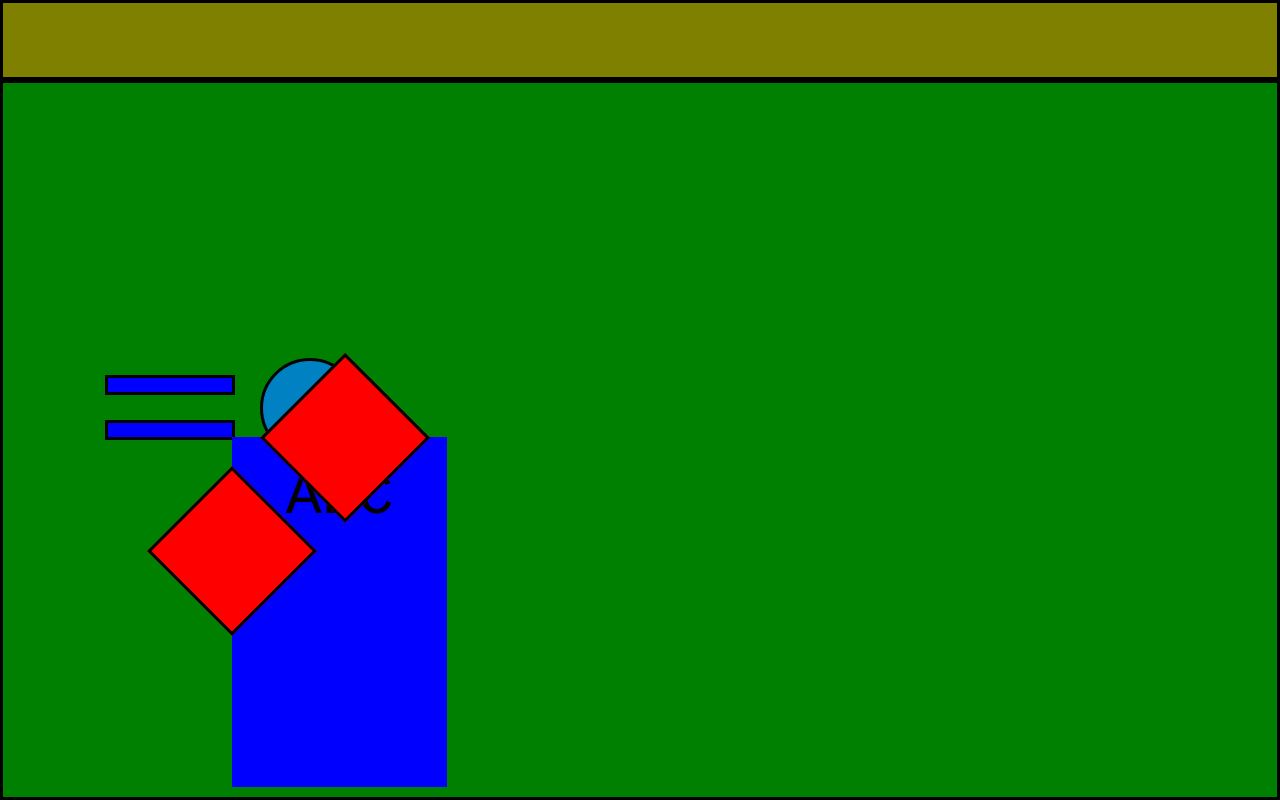
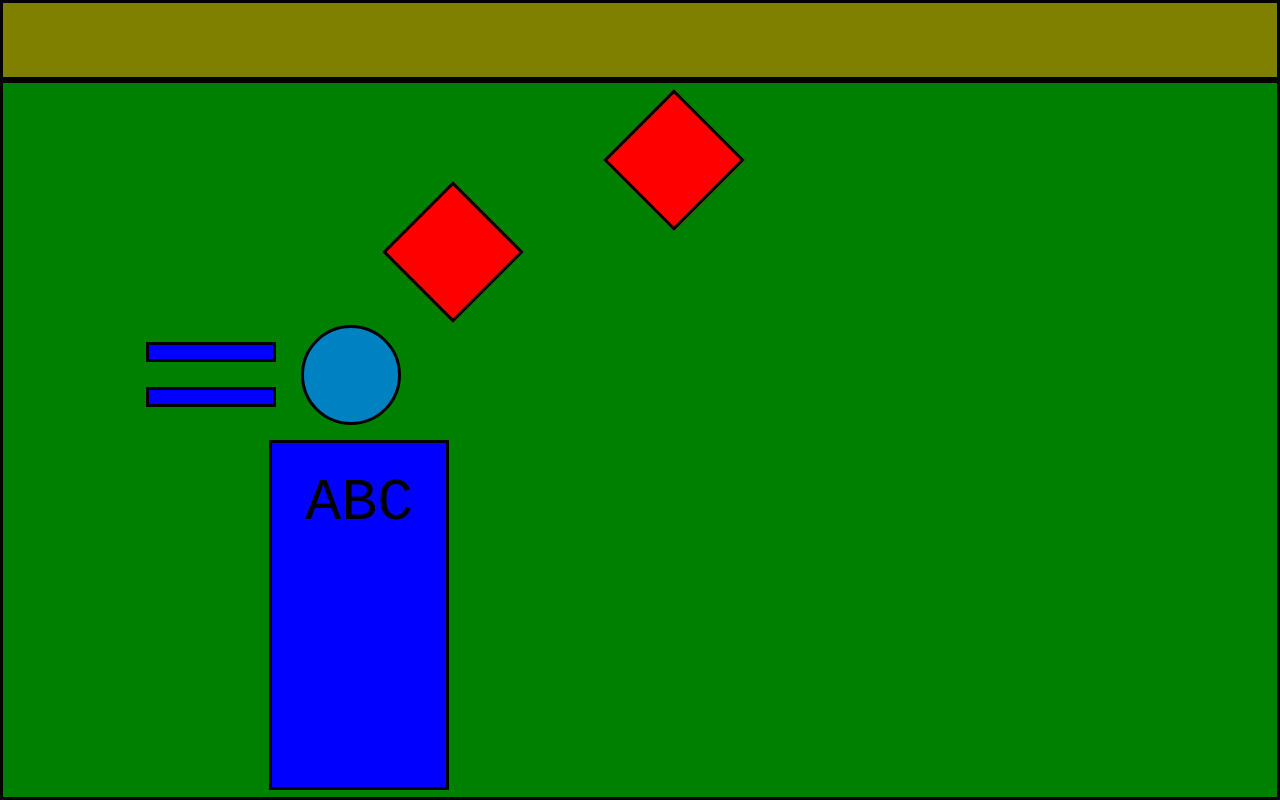
Before and after one commit to kamil079/plan.txt, a plain HTML site: page index.html in a window 1280 px wide. Drawn offline with Linux system fonts and the light colour scheme.

Commit message:
<583px done

```diff
--- a/index.html
+++ b/index.html
@@ -1,10 +1,10 @@
 <!DOCTYPE html>
 <html lang="en">
     <head>
-    <meta charset="UTF-8">
-    <meta http-equiv="X-UA-Compatible" content="IE=edge">
-    <meta name="viewport" content="width=device-width, initial-scale=1.0">
-    <link rel="stylesheet"  href="./style.css">
+        <meta charset="UTF-8" />
+        <meta http-equiv="X-UA-Compatible" content="IE=edge" />
+        <meta name="viewport" content="width=device-width, initial-scale=1.0" />
+        <link rel="stylesheet" href="./style.css" />
         <title>Room</title>
     </head>
     <body>
@@ -22,7 +22,7 @@
                 <div class="circle"></div>
             </div>
             <div class="box-rectangle">
-            <div class="racktangle">ABC</div>
+                <div class="ractangle">ABC</div>
             </div>
         </main>
     </body>
--- a/style.css
+++ b/style.css
@@ -26,7 +26,10 @@
     display: flex;
     flex-direction: column;
     justify-content: space-between;
+    padding-left: 45px;
 }
+
+
 
 div[class*='box'] {
     width: 100%;
@@ -34,15 +37,26 @@ div[class*='box'] {
 }
 
 .box-square {
-    transform: rotate(-45deg);
+    height: 35%;
+    position: relative;
+    margin-bottom: 30px;
 }
 
 .square {
-    height: 120px;
-    width: 120px;
+    height: 100px;
+    width: 100px;
     background: #FF0000;
-    margin-right: 40px;
 
+    transform: rotate(-45deg);
+
+    position: absolute;
+    top: 52%;
+    right: 63%;
+}
+
+.square:nth-child(1) {
+    top: 12%;
+    right: 45%;
 }
 
 
@@ -70,13 +84,16 @@ div[class*='box'] {
 }
 
 .box-circle {
-    margin-bottom: -200px;
-
+    height: 15%;
 }
 
-.racktangle {
+.box-rectangle {
+    height: 50%;
+}
+
+.ractangle {
     height: 350px;
-    width: 215px;
+    width: 180px;
     background: blue;
     margin-left: 18%;
     margin-bottom: 10px;
@@ -88,9 +105,8 @@ div[class*='box'] {
     line-height: 120px;
 }
 
-
-
-/* @media (max-width: 583px) {
+/*
+@media (max-width: 583px) {
     .main {
         background: blue;
     }
```
Lines whose indentation alone changed are shown as unchanged.
